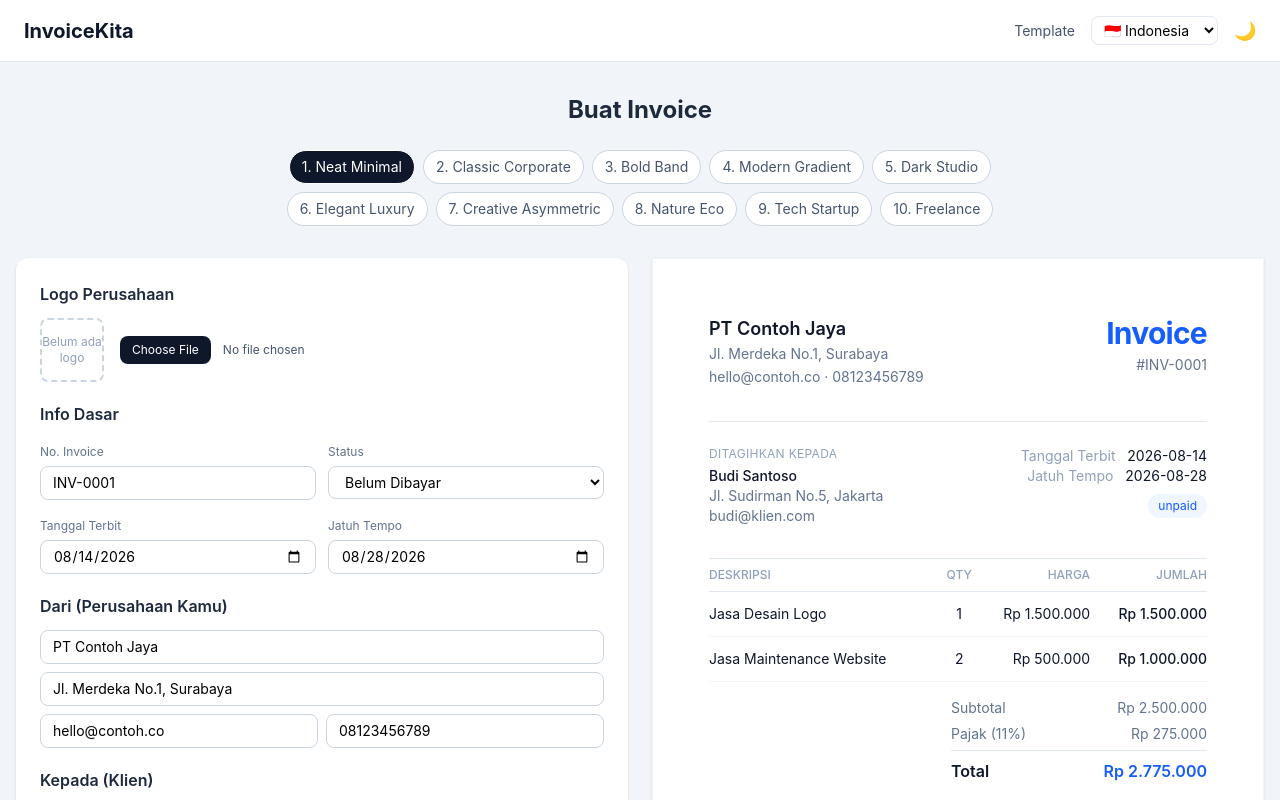
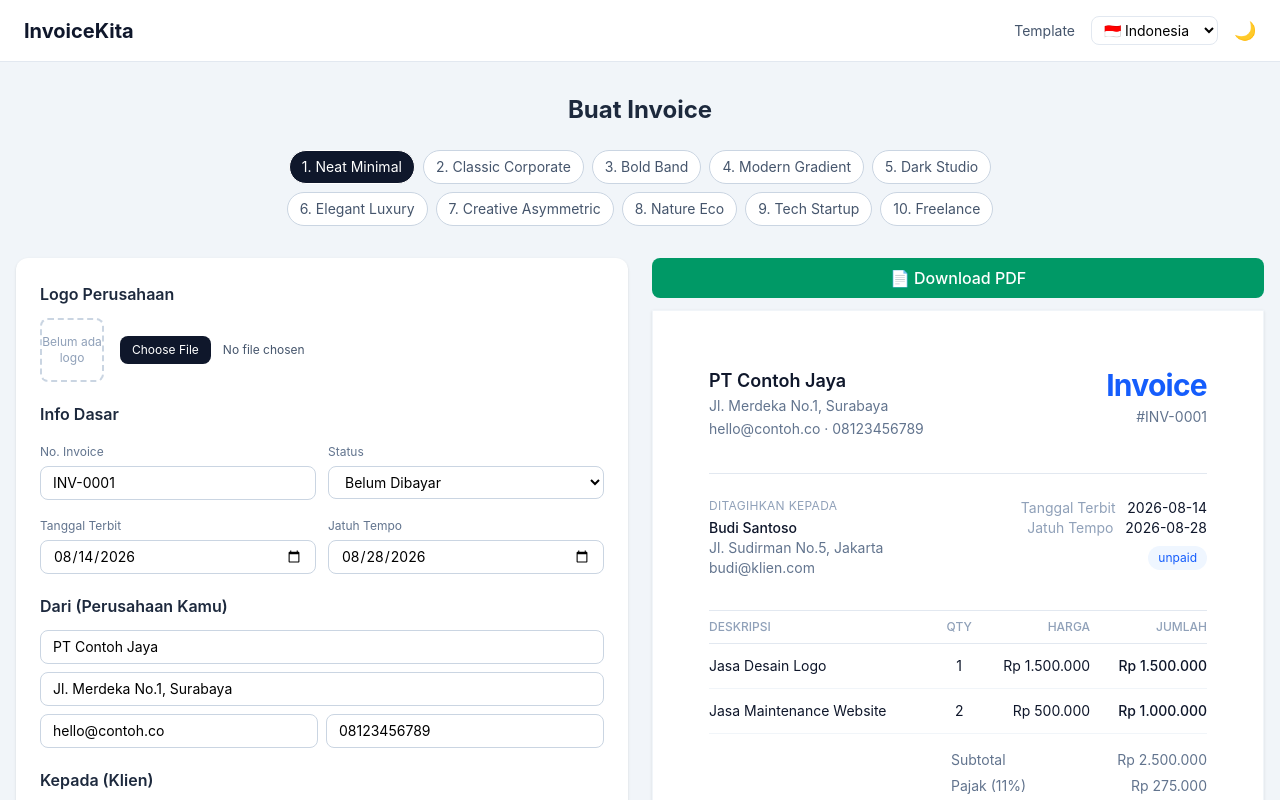
Before and after one commit to adammaulanaa445/Project-Invoice, a SvelteKit app in the folder invoice-app/: page /editor in a window 1280 px wide. Shown: the top 800 px of the page. Built offline with nearby package versions, Linux system fonts and the light colour scheme.

Commit message:
menambahkan fitur pdf

```diff
--- a/invoice-app/package.json
+++ b/invoice-app/package.json
@@ -17,5 +17,10 @@
 		"svelte": "^5.56.1",
 		"tailwindcss": "^4.3.0",
 		"vite": "^8.0.16"
+	},
+	"dependencies": {
+		"html2canvas-pro": "^2.3.8",
+		"html2pdf.js": "^0.14.0",
+		"jspdf": "^4.2.1"
 	}
 }
--- a/invoice-app/src/routes/editor/+page.svelte
+++ b/invoice-app/src/routes/editor/+page.svelte
@@ -83,6 +83,27 @@
 
   function removeItem(index) {
     invoice.items = invoice.items.filter((_, i) => i !== index);
+  }
+
+  let previewEl = $state();
+  let downloading = $state(false);
+
+  async function downloadPDF() {
+    downloading = true;
+    const { default: html2canvas } = await import('html2canvas-pro');
+    const { jsPDF } = await import('jspdf');
+
+    const canvas = await html2canvas(previewEl, { scale: 2 });
+    const imgData = canvas.toDataURL('image/jpeg', 0.98);
+
+    const pdf = new jsPDF('p', 'mm', 'a4');
+    const pageWidth = pdf.internal.pageSize.getWidth();
+    const imgHeight = (canvas.height * pageWidth) / canvas.width;
+
+    pdf.addImage(imgData, 'JPEG', 0, 0, pageWidth, imgHeight);
+    pdf.save(`${invoice.invoiceNumber || 'invoice'}.pdf`);
+
+    downloading = false;
   }
 </script>
 
@@ -238,9 +259,16 @@
 
       <!-- PREVIEW LIVE -->
       <div class="lg:sticky lg:top-6 h-fit">
-        <svelte:component this={templates[selected].component} {invoice} />
+        <button
+          onclick={downloadPDF}
+          disabled={downloading}
+          class="mb-3 w-full bg-emerald-600 text-white px-4 py-2 rounded-lg font-medium hover:bg-emerald-700 disabled:opacity-50"
+        >
+          {downloading ? 'Membuat PDF...' : '📄 Download PDF'}
+        </button>
+        <div bind:this={previewEl}>
+          <svelte:component this={templates[selected].component} {invoice} />
+        </div>
       </div>
-
-    </div>
   </div>
 </main>
```
Also changed, not shown: 1 other file (tests, documents, lock files or other folders).
